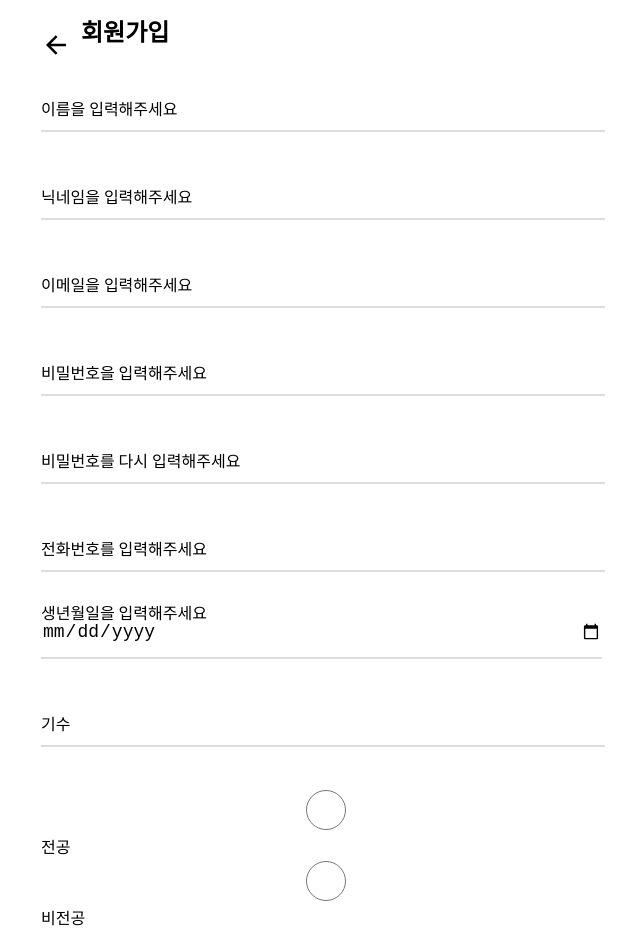
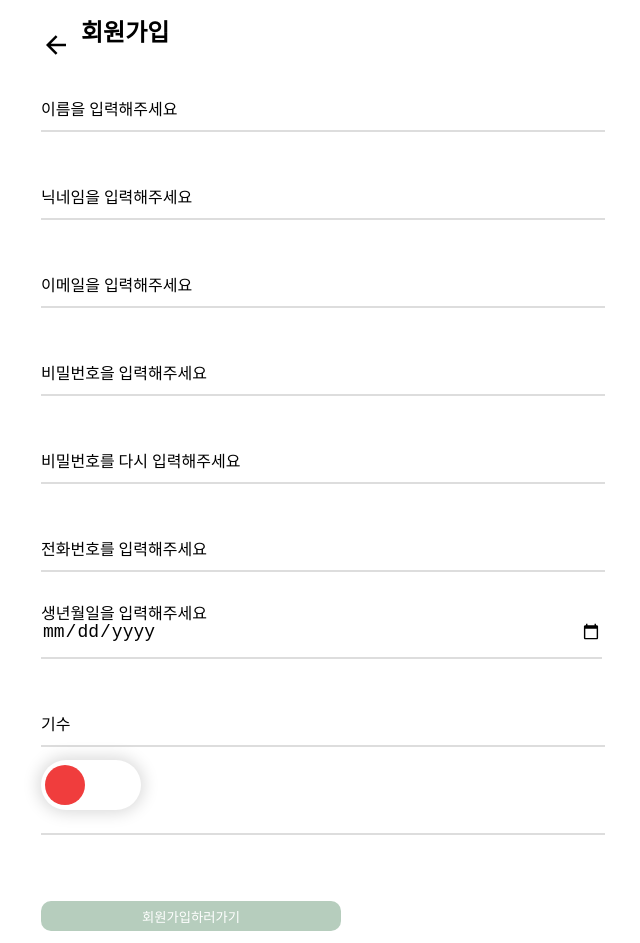
Before and after one commit to ssafy-b210/SSAFYING, a React (Create React App) app in the folder ssafying-fe/: page /signup in a window 1280 px wide. Shown: the top 943 px of the page, without its empty margins (319-959 px from the left). Built offline with nearby package versions, Linux system fonts and the light colour scheme.

Commit message:
design: 토글버튼으로 변경중

```diff
--- a/ssafying-fe/src/components/User/SignupForm.tsx
+++ b/ssafying-fe/src/components/User/SignupForm.tsx
@@ -1,5 +1,6 @@
 import styled from "styled-components";
 import backarrow from "../../assets/img/backarrow.svg";
+import ToggleBtn from "./ToggleBtn";
 
 function SignUpForm() {
   return (
@@ -41,11 +42,8 @@ function SignUpForm() {
           <input type="number" id="level" placeholder=" " />
           <label htmlFor="level">기수</label>
         </SignUpInput>
-        <SignUpInput className="isMajor">
-          <input type="radio" name="isMajor" />
-          전공
-          <input type="radio" name="isMajor" />
-          비전공
+        <SignUpInput>
+          <ToggleBtn></ToggleBtn>
         </SignUpInput>
       </Form>
 
--- /dev/null
+++ b/ssafying-fe/src/components/User/ToggleBtn.tsx
@@ -0,0 +1,57 @@
+import styled from "styled-components";
+function Toggle() {
+  return (
+    <ToggleContainer>
+      <input type="checkbow" id="toggle" defaultChecked />
+      <label htmlFor="toggle" className="toggleSwitch">
+        <span className="toggleButton"></span>
+      </label>
+    </ToggleContainer>
+  );
+}
+export default Toggle;
+
+const ToggleContainer = styled.div`
+  .toggleSwitch {
+    width: 100px;
+    height: 50px;
+    display: block;
+    position: relative;
+    border-radius: 30px;
+    background-color: #fff;
+    box-shadow: 0 0 16px 3px rgba(0 0 0 / 15%);
+    cursor: pointer;
+  }
+
+  .toggleSwitch .toggleButton {
+    width: 40px;
+    height: 40px;
+    position: absolute;
+    top: 50%;
+    left: 4px;
+    transform: translateY(-50%);
+    border-radius: 50%;
+    background: #f03d3d;
+  }
+  #toggle:checked ~ .toggleSwitch {
+    background: #f03d3d;
+  }
+
+  #toggle:checked ~ .toggleSwitch .toggleButton {
+    left: calc(100% - 44px);
+    background: #fff;
+  }
+
+  .toggleSwitch,
+  .toggleButton {
+    transition: all 0.2s ease-in;
+  }
+  .toggleSwitch.active {
+    background: #f03d3d;
+  }
+
+  .toggleSwitch.active .toggleButton {
+    left: calc(100% - 44px);
+    background: #fff;
+  }
+`;
```
